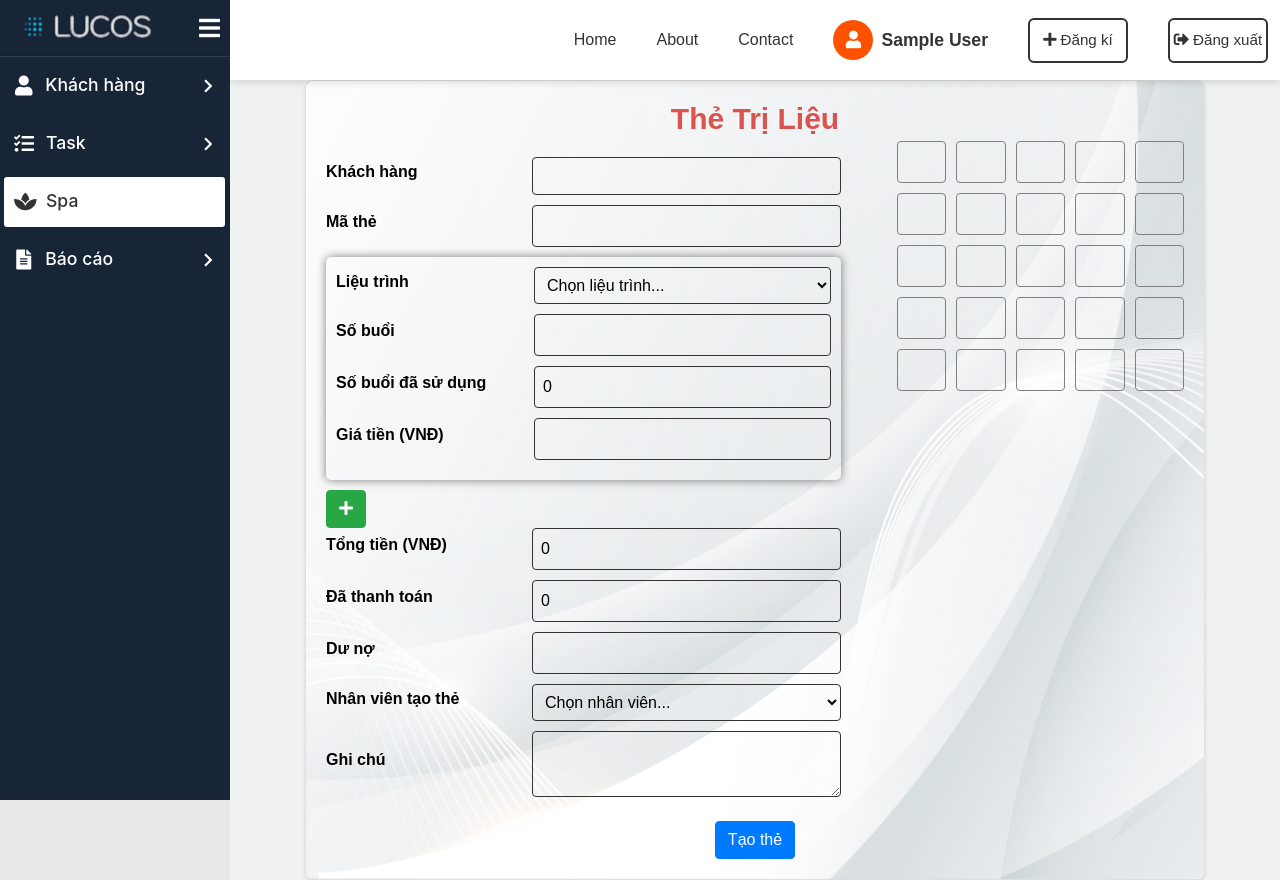
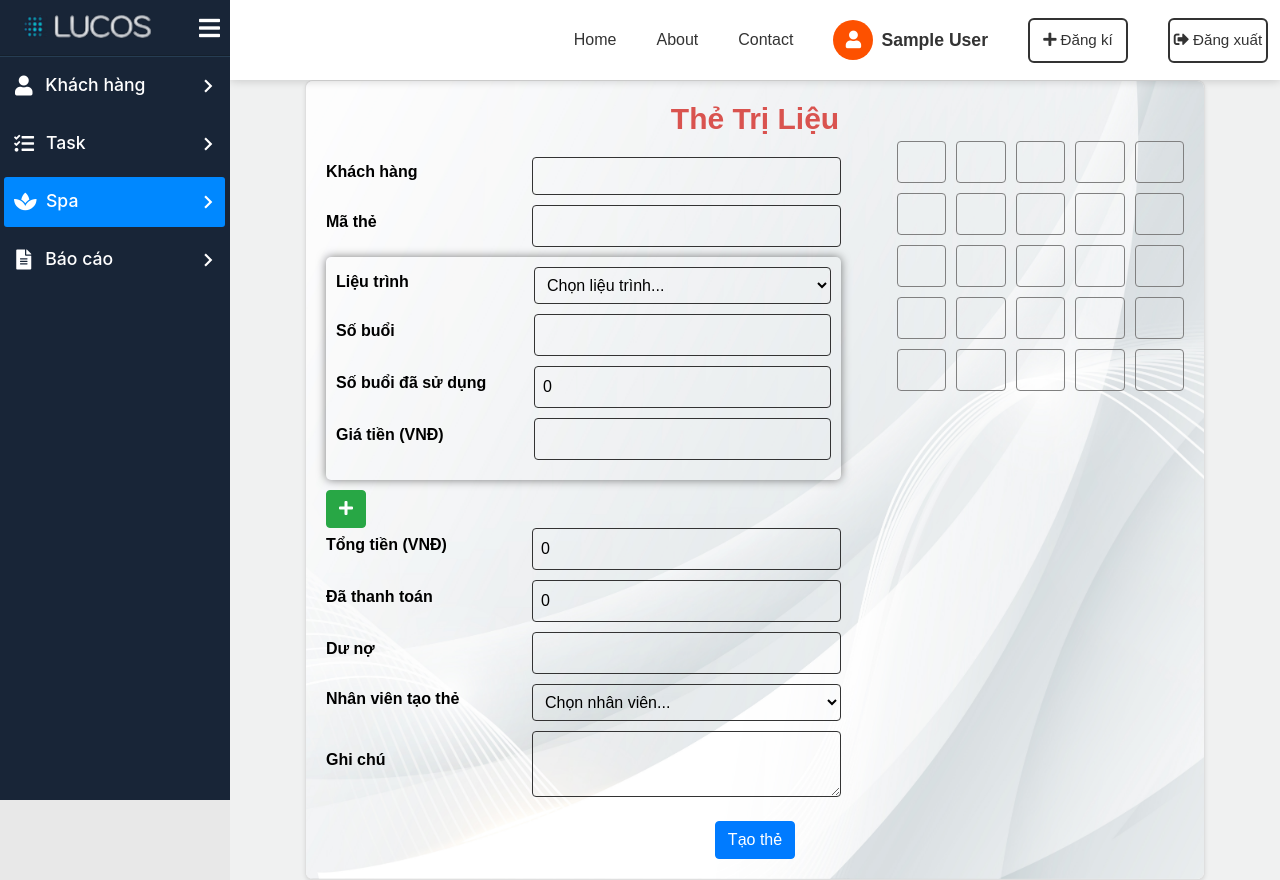
Before and after one commit to dungnd207946/LUCOS, a Flask app: page /spa/create-card in a window 1280 px wide. Run offline with Flask 3, Linux system fonts and the light colour scheme; the visitor is signed in with stand-in values (Sample User, id 1); data comes from the database, SQL or seed files in the repository; data that the repository does not hold is empty; some libraries are stand-ins or nearby versions.

Commit message:
Fix rotate at sidebar

```diff
--- a/myapp/static/css/create-task.css
+++ b/myapp/static/css/create-task.css
@@ -6,6 +6,9 @@
     color: #0088FF;
 }
 
+.side-bar .navigation .dropdownText3{
+    color: #fff;
+}
 #suggestions {
     max-height: 200px; /* Chiều cao tối đa của danh sách gợi ý */
     overflow-y: auto; /* Hiển thị thanh cuộn nếu nội dung quá dài */
--- a/myapp/static/css/dashboard.css
+++ b/myapp/static/css/dashboard.css
@@ -22,6 +22,10 @@ body {
     position: relative;
     height: 400px;
     width: 100%;
+}
+#revenueChart{
+    max-height: 100%;
+    max-width: 100%;
 }
 .row {
     display: flex;
--- /dev/null
+++ b/myapp/static/css/report/tour-price.css
@@ -0,0 +1,4 @@
+.side-bar .navigation .btnReport {
+    color: #fff;
+    background: #0088FF;
+}
--- a/myapp/static/css/spa-create-card.css
+++ b/myapp/static/css/spa-create-card.css
@@ -1,6 +1,6 @@
 .side-bar .navigation .btnSpa {
-    background: #fff;
-    color: #333;
+    color: #fff;
+    background: #0088FF;
 }
 .main-content{
     display: flex;
--- a/myapp/static/js/Base.js
+++ b/myapp/static/js/Base.js
@@ -26,7 +26,11 @@ document.querySelectorAll('.btnView, .btnTask, .btnSpa, .btnReport').forEach(but
 document.querySelectorAll('.dropdown').forEach(function(button) {
     button.addEventListener('click', function() {
         const icon = this.querySelector('.icon-collapse');  // Lấy dấu SVG trong button hiện tại
-
+        document.querySelectorAll('.icon-collapse').forEach(function(ic) {
+            if(ic != icon){
+                ic.classList.remove('rotate-down');
+            }
+        });
 
         if (icon.classList.contains('rotate-down')) {
             icon.classList.remove('rotate-down');
```
